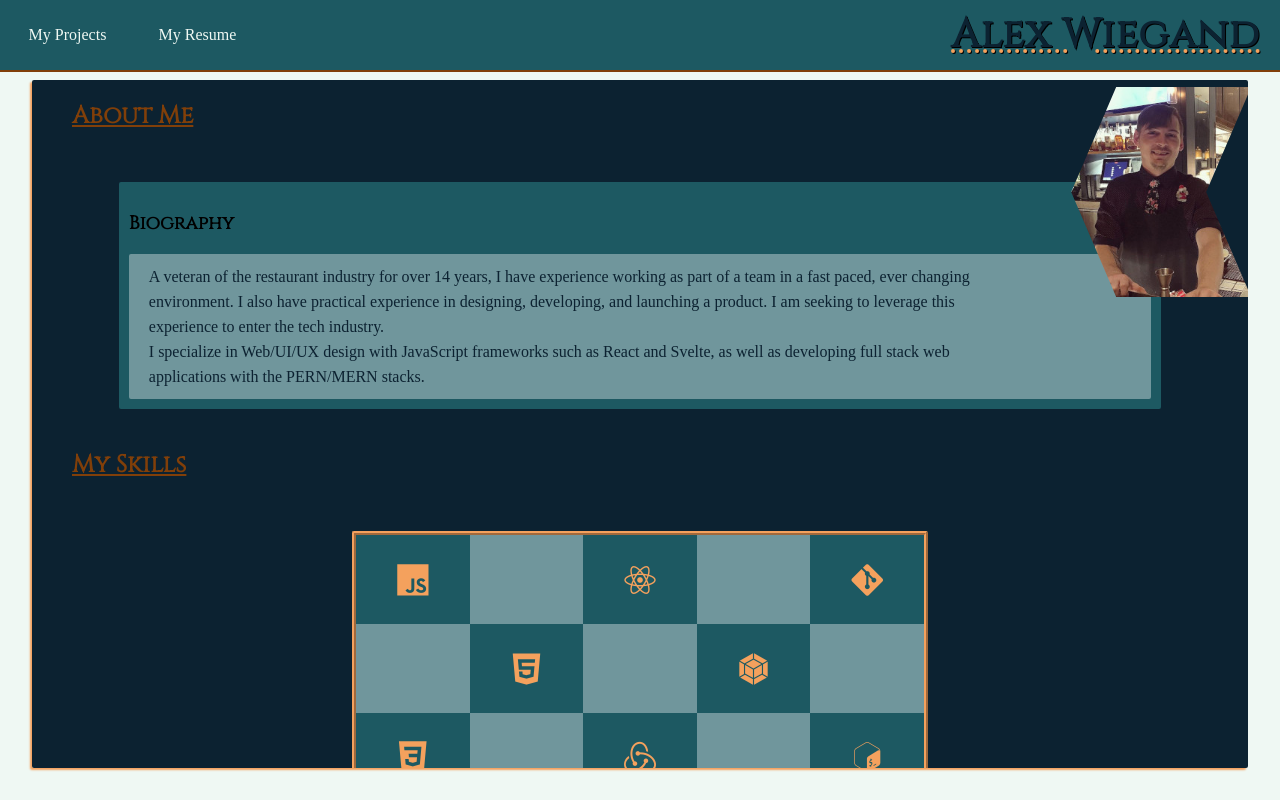
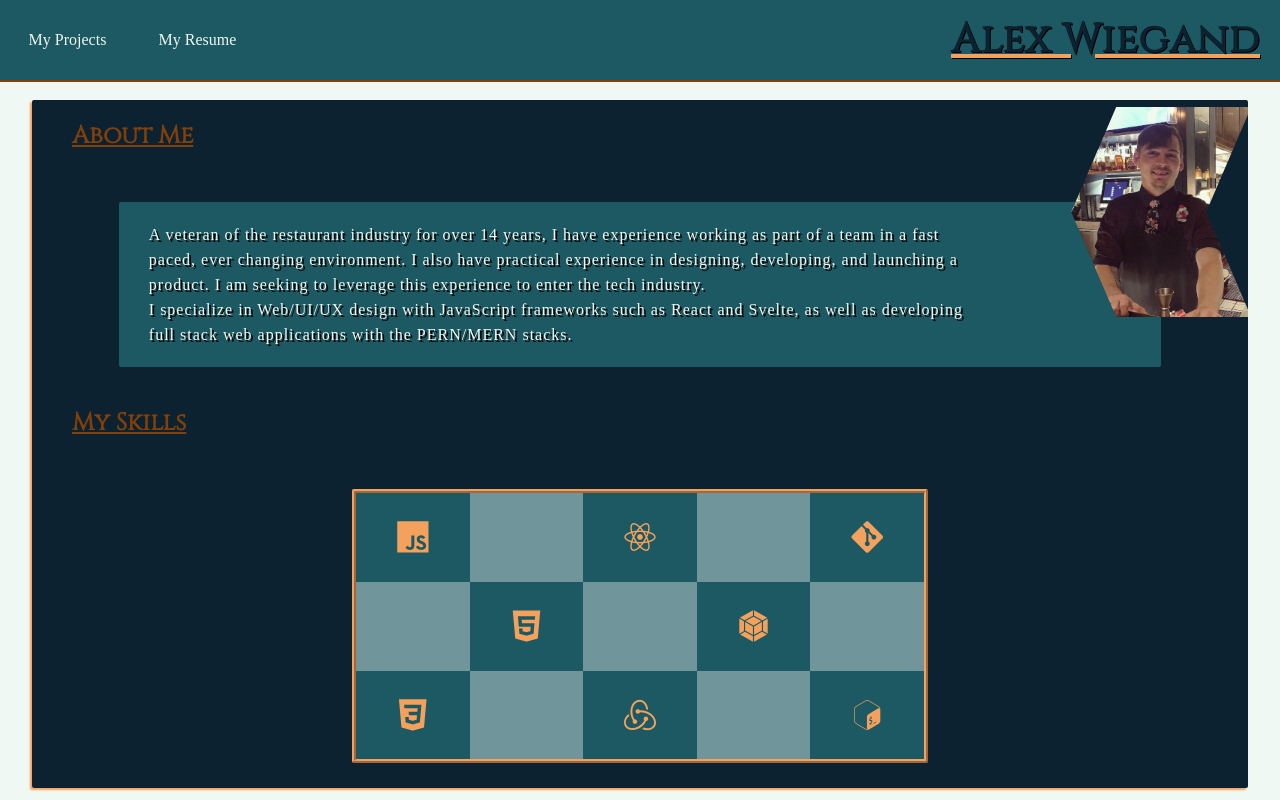
Before and after one commit to Wiegand92/portfolio-site, a Svelte app: page / in a window 1280 px wide. Built offline with nearby package versions, Linux system fonts and the light colour scheme; no server answers; the database is empty; a web font is replaced by a local one.

Commit message:
clean styles

```diff
--- a/src/App.svelte
+++ b/src/App.svelte
@@ -32,7 +32,7 @@
 		box-sizing: content-box;
 		padding: 1rem;
 		scroll-behavior: smooth;
-		top: 8rem;
+		top: 10rem;
 		left: 2.5vw;
 
 		max-height: 86vh;
--- a/src/Components/Biography.svelte
+++ b/src/Components/Biography.svelte
@@ -3,8 +3,6 @@
   <h2>About Me</h2>
   <div class="container container__biography-container">
     <img src='./photos/profile.jpg' alt='Alex Wiegand'/>
-
-    <h3>Biography</h3>
     <p>
       A veteran of the restaurant industry for over 14 years, I have experience working as part of a team in a fast paced, ever changing environment. I also have practical experience in designing, developing, and launching a product. I am seeking to leverage this experience to enter the tech industry.
     <br>
@@ -20,12 +18,13 @@
   }
 
   p{
-    color: #0c2231;
-    background-color:  rgba(255, 255, 255, 0.37);
     border-radius: .2rem;
     line-height: 2.5rem;
+    letter-spacing: 1px;
     margin: 0 0;
     padding: 1rem 2rem;
+    text-shadow: 2px 2px black;
+    @apply text-white;
   }
 
   img {
--- a/src/Components/Contact.svelte
+++ b/src/Components/Contact.svelte
@@ -8,6 +8,11 @@
 </section>
 
 <style>
+
+  section{
+    @apply mb-44;
+  }
+
   address{
     display: flex;
     justify-content: space-around;
--- a/src/Components/Header.svelte
+++ b/src/Components/Header.svelte
@@ -10,13 +10,13 @@
     @apply border-b-2 border-l-0 border-r-0 border-t-0 border-orange-dark border-solid;
 
     /* Spacing Styles */
-    @apply bg-blue-light fixed flex h-28 items-center p-0 top-0 w-full;
+    @apply bg-blue-light fixed flex h-32 items-center p-0 top-0 w-full;
   }
 
   h1 {
     flex: 1 1 80%;
     font-size: 4rem;
-    text-decoration: underline dotted #F4A15D;
+    text-decoration: underline #F4A15D;
     text-shadow: .1rem .1rem black;
 
     @apply text-blue-dark text-right tracking-wide pr-8;
--- a/src/Components/Projects.svelte
+++ b/src/Components/Projects.svelte
@@ -15,11 +15,17 @@
 </section>
 
 <style>
+
+section{
+    @apply my-44;
+  }
+
   .outer-box {
     position: static;
     margin: auto;
     @apply max-w-md;
     @apply md:max-w-6xl;
+    @apply lg:max-w-7xl;
   }
 
   .container{
```
